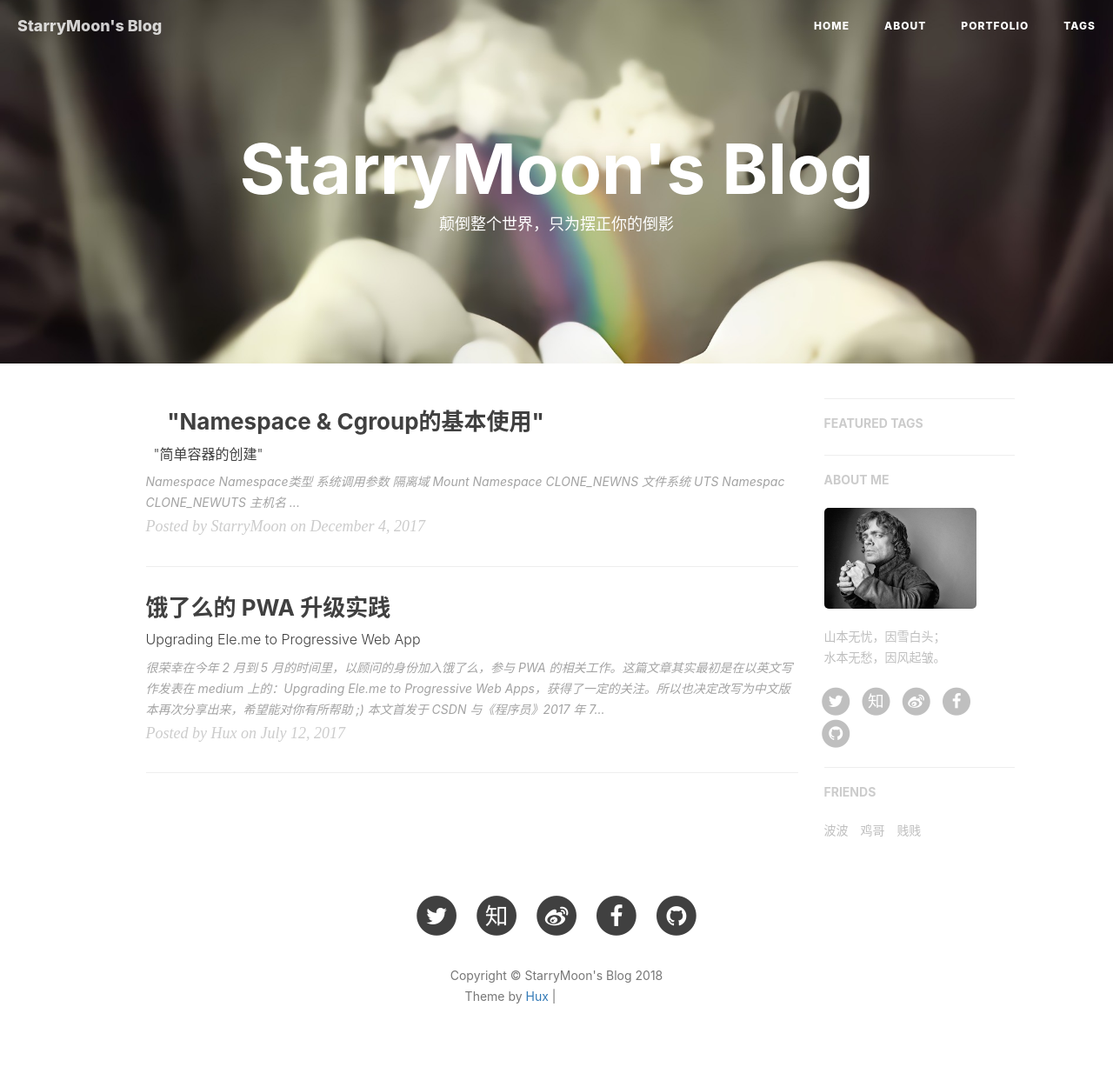
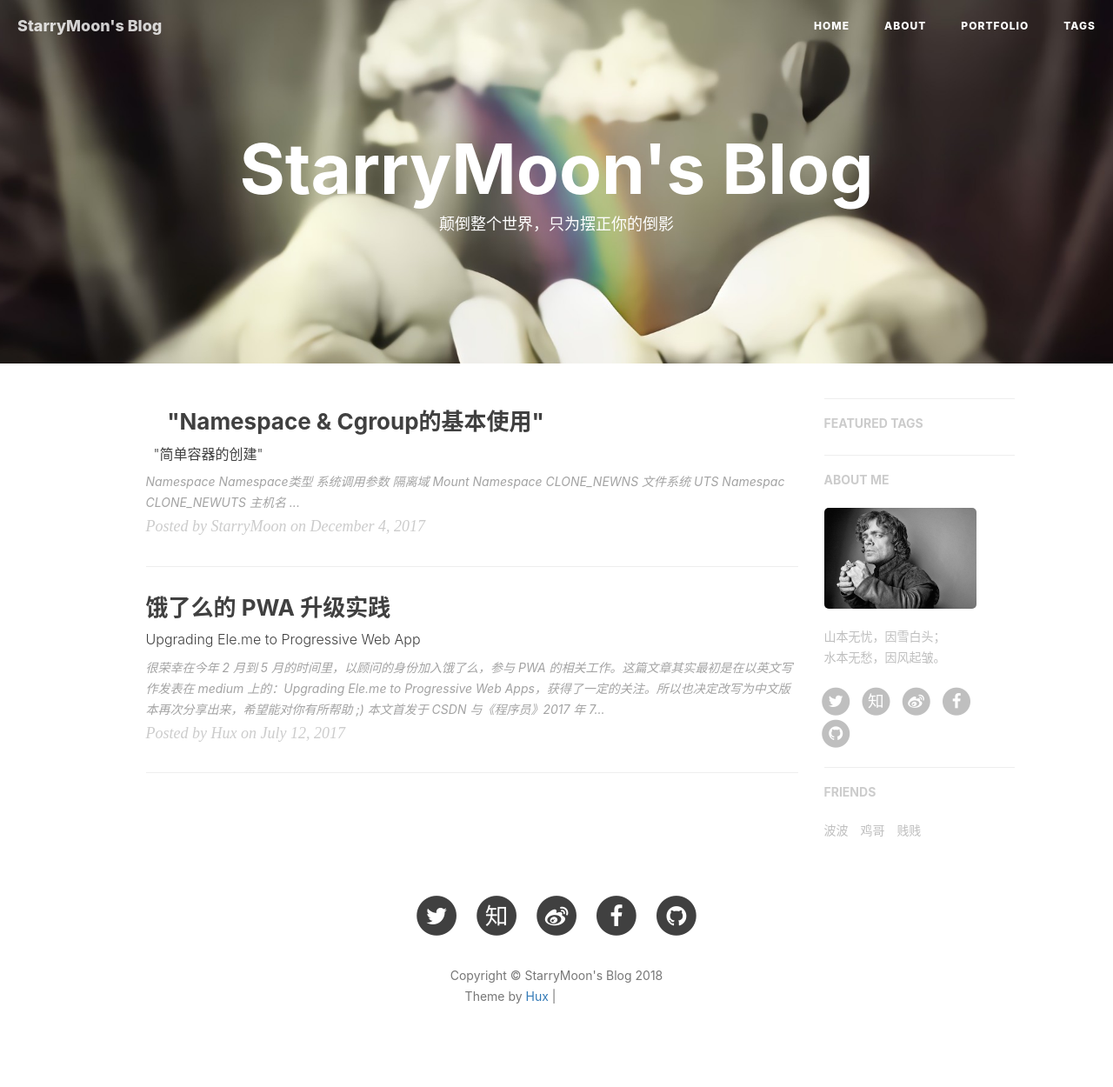
Before and after one commit to ZhuoHuang-HUST/zhuohuang-hust.github.io, a Jekyll site: the page built from index.html, in a window 1280 px wide. Shown: the whole page at 87% size. Built offline with Jekyll 4.4.1, drawn with Linux system fonts in a browser that asks for light colours; nearby versions of some CDN libraries; the list of posts is cut into pages by our own code; comment, search, counter and statistics services are not loaded; grey boxes are pictures that could not be loaded.

Commit message:
modify pg

```diff
--- a/_config.yml
+++ b/_config.yml
@@ -1,7 +1,7 @@
 # Site settings
 title: StarryMoon's Blog
 SEOTitle: StarryMoon
-header-img: img/Rainbow_5.jpg
+header-img: img/Rainbow_6.jpg
 email: foggyrmail@gmail.com
 description: "这里是 @StarryMoon 的个人博客，与你一起发现更大的世界。"
 keyword: "StarryMoon"
```
Also changed, not shown: img/Rainbow_6.jpg (added).
